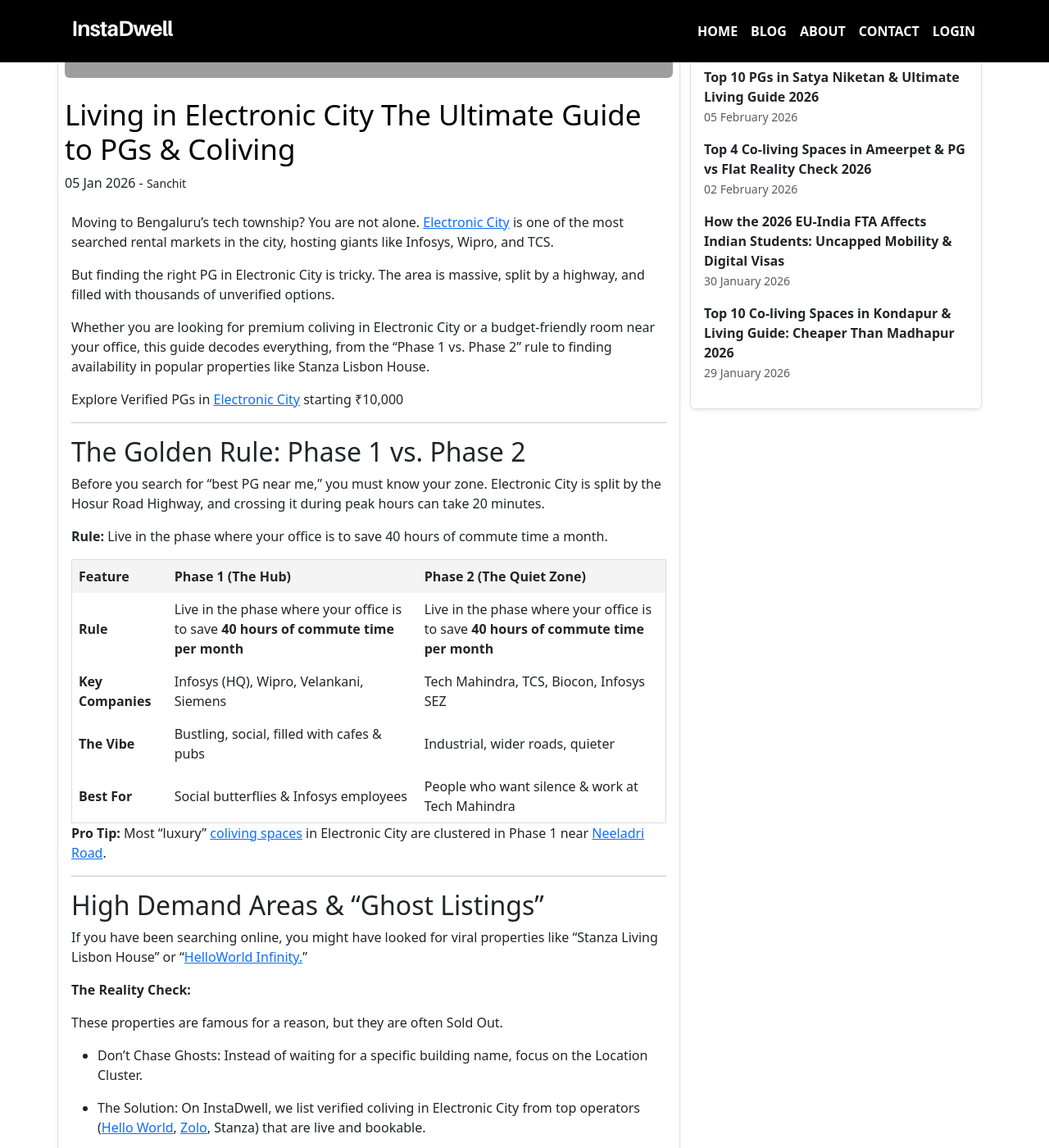
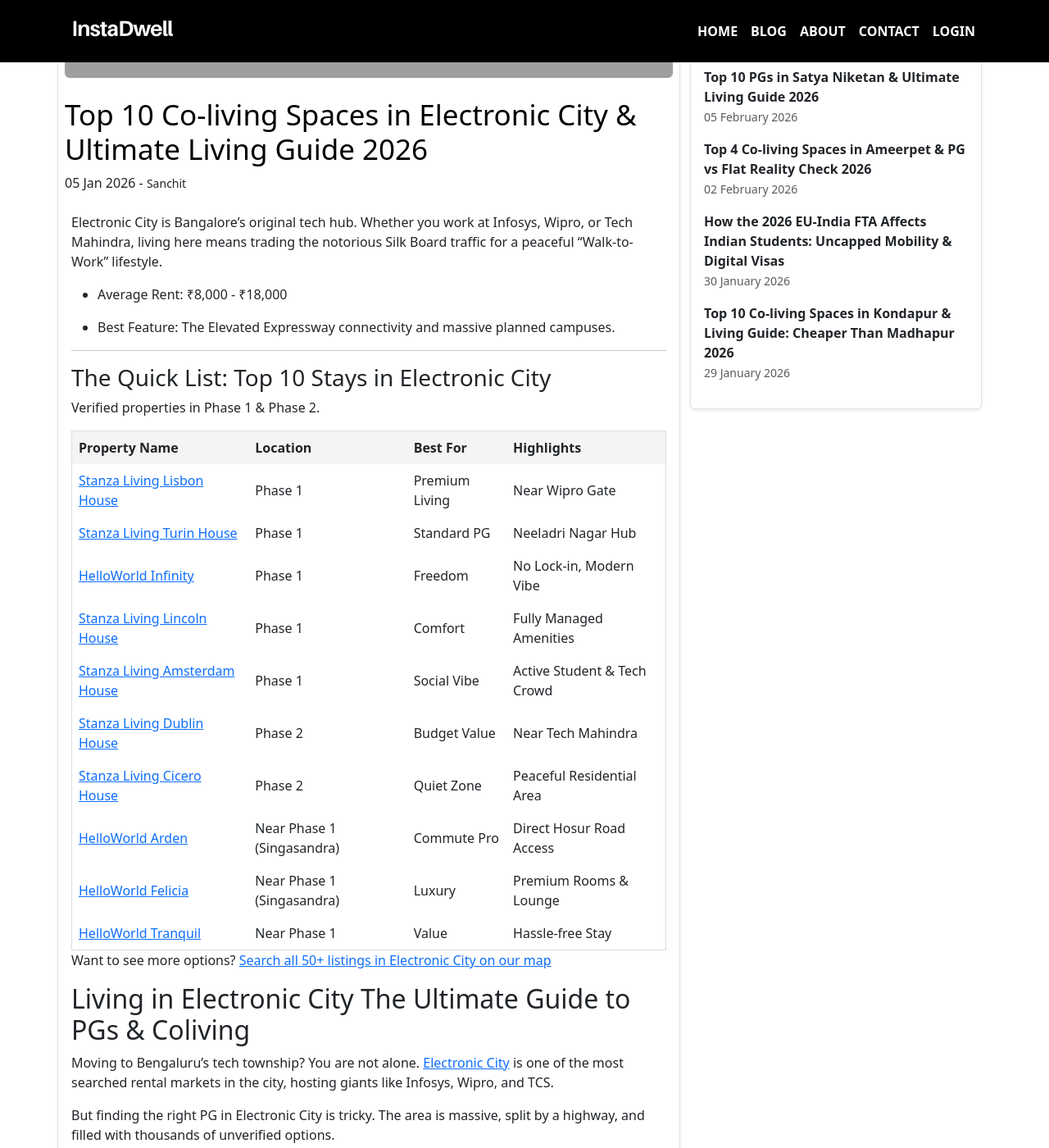
Before and after one commit to instadw/instadwell-blog, a Jekyll site: the page built from _posts/2026-1-05-top-10-co-living-spaces-in-electronic-city-and-ultimate-living-guide-2026.md, in a window 1280 px wide and 1400 px high, scrolled down 567 px. Shown: the whole window at 82% size. Built offline with Jekyll 4.4.1, drawn with Linux system fonts in a browser that asks for light colours.

Commit message:
Update and rename 2026-1-05-living-in-electronic-city-the-ultimate-guide-to-pgs-and-coliving.md to 2026-1-05-top-10-co-living-spaces-in-electronic-city-and-ultimate-living-guide-2026.md

```diff
--- a/_posts/2026-1-05-living-in-electronic-city-the-ultimate-guide-to-pgs-and-coliving.md
+++ b/_posts/2026-1-05-top-10-co-living-spaces-in-electronic-city-and-ultimate-living-guide-2026.md
@@ -1,7 +1,7 @@
 ---
-title: "Living in Electronic City The Ultimate Guide to  PGs & Coliving"
-description: " Looking for Coliving in Electronic City? Explore verified PGs in Phase 1 & 2 (from ₹10k), check Lisbon House alternatives, and get local food hacks."
-image: "/assets/images/living-in-electronic-city-the-ultimate-guide-to-pgs-and-coliving.webp"
+title: "Top 10 Co-living Spaces in Electronic City & Ultimate Living Guide 2026"
+description: " Moving to Bangalore? Compare Top 10 Co-living Spaces in Electronic City (Phase 1 vs Phase 2). Discover the best PGs near Infosys and Wipro."
+image: "/assets/images/top-10-co-living-spaces-in-electronic-city-and-ultimate-living-guide-2026.webp"
 layout: post
 permalink: /:title
 author: Sanchit
@@ -10,6 +10,35 @@
 ---
 
 
+Electronic City is Bangalore's original tech hub. Whether you work at Infosys, Wipro, or Tech Mahindra, living here means trading the notorious Silk Board traffic for a peaceful "Walk-to-Work" lifestyle.
+
+-   Average Rent: ₹8,000 - ₹18,000
+
+-   Best Feature: The Elevated Expressway connectivity and massive planned campuses.
+
+
+----------
+
+### The Quick List: Top 10 Stays in Electronic City
+
+Verified properties in Phase 1 & Phase 2.
+
+| **Property Name**                                                                       | **Location**               | **Best For**   | **Highlights**              |
+| --------------------------------------------------------------------------------------- | -------------------------- | -------------- | --------------------------- |
+| [Stanza Living Lisbon House](https://instadwell.com/properties/2538-lisbon-house)       | Phase 1                    | Premium Living | Near Wipro Gate             |
+| [Stanza Living Turin House](https://instadwell.com/properties/2535-turin-house)         | Phase 1                    | Standard PG    | Neeladri Nagar Hub          |
+| [HelloWorld Infinity](https://instadwell.com/properties/3178-helloworld-infinity)       | Phase 1                    | Freedom        | No Lock-in, Modern Vibe     |
+| [Stanza Living Lincoln House](https://instadwell.com/properties/2530-lincoln-house)     | Phase 1                    | Comfort        | Fully Managed Amenities     |
+| [Stanza Living Amsterdam House](https://instadwell.com/properties/2553-amsterdam-house) | Phase 1                    | Social Vibe    | Active Student & Tech Crowd |
+| [Stanza Living Dublin House](https://instadwell.com/properties/2646-dublin-house)       | Phase 2                    | Budget Value   | Near Tech Mahindra          |
+| [Stanza Living Cicero House](https://instadwell.com/properties/2638-cicero-house)       | Phase 2                    | Quiet Zone     | Peaceful Residential Area   |
+| [HelloWorld Arden](https://instadwell.com/properties/3209-helloworld-arden)             | Near Phase 1 (Singasandra) | Commute Pro    | Direct Hosur Road Access    |
+| [HelloWorld Felicia](https://instadwell.com/properties/3213-helloworld-felicia)         | Near Phase 1 (Singasandra) | Luxury         | Premium Rooms & Lounge      |
+| [HelloWorld Tranquil](https://instadwell.com/properties/3210-helloworld-tranquil)       | Near Phase 1               | Value          | Hassle-free Stay            |
+
+Want to see more options? [Search all 50+ listings in Electronic City on our map](https://instadwell.com/search?lat=12.8452145&lng=77.6601695&location=Electronic+City%2C+Bengaluru%2C+Karnataka%2C+India&city=Bengaluru&country=India&page=1)
+
+## Living in Electronic City The Ultimate Guide to PGs & Coliving
 Moving to Bengaluru’s tech township? You are not alone. [Electronic City](https://instadwell.com/search?lat=12.8452145&lng=77.6601695&location=Electronic%20City%2C%20Bengaluru%2C%20Karnataka%2C%20India&city=Bengaluru&country=India) is one of the most searched rental markets in the city, hosting giants like Infosys, Wipro, and TCS.
 
 But finding the right PG in Electronic City is tricky. The area is massive, split by a highway, and filled with thousands of unverified options.
```
